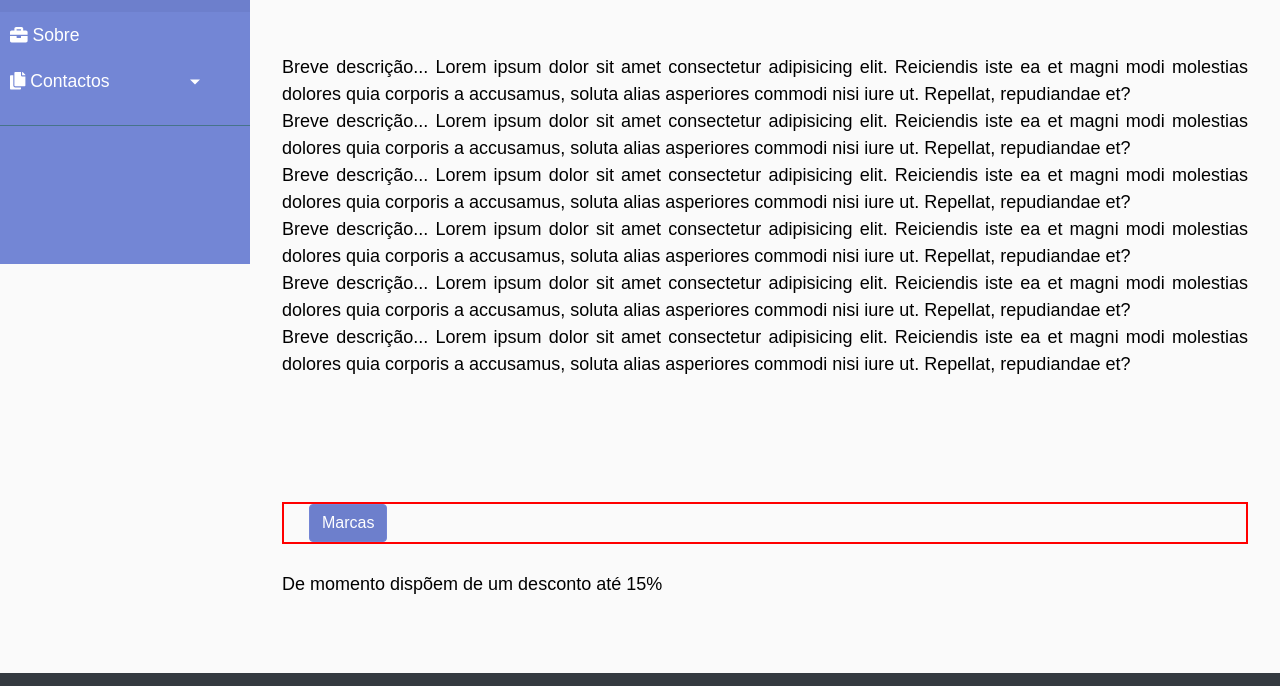
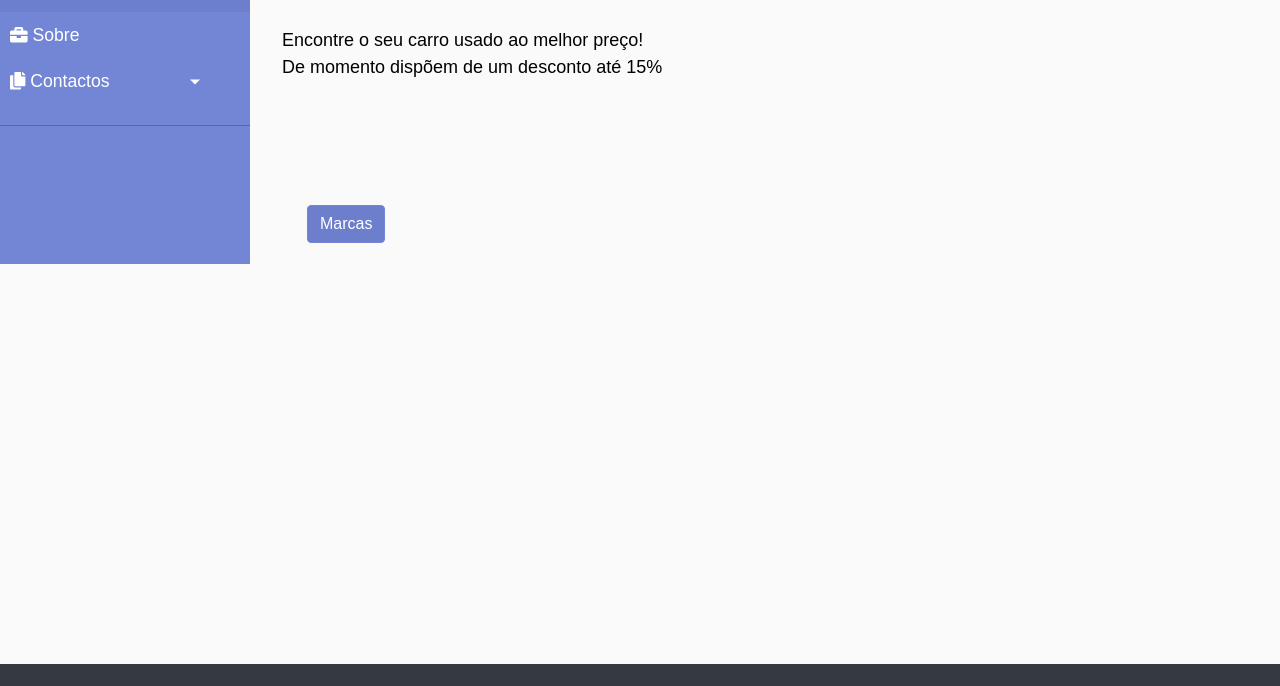
Before and after one commit to MarcoPereiraIEFP/Sala1, a plain HTML site: page usados.html in a window 1280 px wide. Shown: the part 136-822 px from the top of the page. Drawn offline with nearby package versions, Linux system fonts and the light colour scheme.

Commit message:
usados, novos e style

```diff
--- a/style.css
+++ b/style.css
@@ -204,7 +204,7 @@ img{
     top: 50%;
     justify-content: space-evenly;
     align-items: center;
-    border: 2px solid red;
+
 }
 /*novos*/
 
@@ -212,7 +212,7 @@ img{
     display: flex;
     padding-left: 25px;
     justify-content: flex-start;
-    border: 2px solid red;
+
 }
 
 .btn-primary, .btn-primary:hover, .btn-primary::after{
--- a/usados.html
+++ b/usados.html
@@ -87,37 +87,9 @@
 
                 <div class="text">
                     <br>
-                    <br>
                     <p>
-                        Breve descrição...
-                        Lorem ipsum dolor sit amet consectetur adipisicing elit. Reiciendis iste ea et
-                        magni modi molestias dolores quia corporis a accusamus,
-                        soluta alias asperiores commodi nisi iure ut. Repellat, repudiandae et?
-                        <br>
-                        Breve descrição...
-                        Lorem ipsum dolor sit amet consectetur adipisicing elit. Reiciendis iste ea et
-                        magni modi molestias dolores quia corporis a accusamus,
-                        soluta alias asperiores commodi nisi iure ut. Repellat, repudiandae et?
-                        <br>
-                        Breve descrição...
-                        Lorem ipsum dolor sit amet consectetur adipisicing elit. Reiciendis iste ea et
-                        magni modi molestias dolores quia corporis a accusamus,
-                        soluta alias asperiores commodi nisi iure ut. Repellat, repudiandae et?
-                        <br>
-                        Breve descrição...
-                        Lorem ipsum dolor sit amet consectetur adipisicing elit. Reiciendis iste ea et
-                        magni modi molestias dolores quia corporis a accusamus,
-                        soluta alias asperiores commodi nisi iure ut. Repellat, repudiandae et?
-                        <br>
-                        Breve descrição...
-                        Lorem ipsum dolor sit amet consectetur adipisicing elit. Reiciendis iste ea et
-                        magni modi molestias dolores quia corporis a accusamus,
-                        soluta alias asperiores commodi nisi iure ut. Repellat, repudiandae et?
-                        <br>
-                        Breve descrição...
-                        Lorem ipsum dolor sit amet consectetur adipisicing elit. Reiciendis iste ea et
-                        magni modi molestias dolores quia corporis a accusamus,
-                        soluta alias asperiores commodi nisi iure ut. Repellat, repudiandae et?
+                        Encontre o seu carro usado ao melhor preço!<br>
+                        De momento dispõem de um desconto até 15%
                     </p>
                     <br>
                     <br>
@@ -128,8 +100,6 @@
                         Marcas
                         </a>
                     </div>
-                    <br>
-                    <p>De momento dispõem de um desconto até 15%</p>
                     <br>
                         <div class="collapse" id="collapseExample">
                         <div class="row">
```
Also changed, not shown: novos.html (+1 -30 lines).
